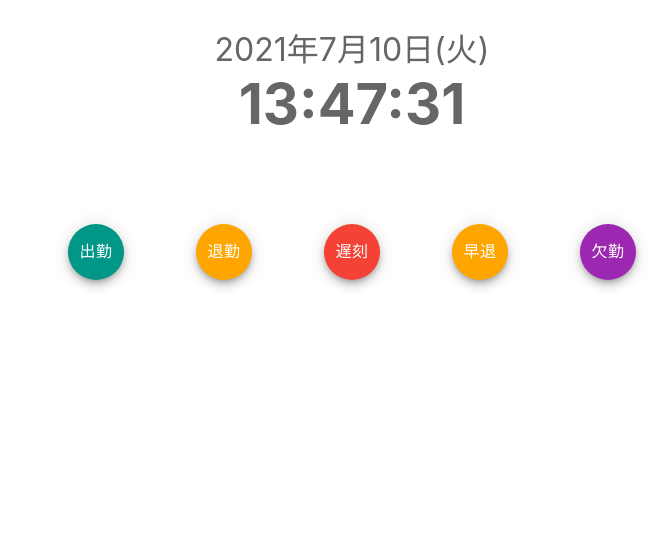
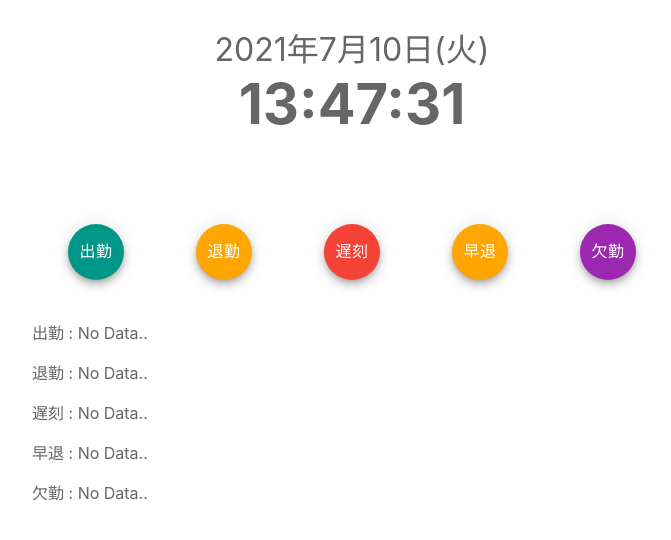
Before and after one commit to Arimuuuura/react-kint, a React (Create React App) app in the folder kint/: page / in a window 1280 px wide. Shown: the top 540 px of the page, without its empty margins (288-959 px from the left). Built offline with nearby package versions, Linux system fonts and the light colour scheme.

Commit message:
Stamping conponents 作成

```diff
--- a/kint/src/App.js
+++ b/kint/src/App.js
@@ -1,6 +1,7 @@
 import { useState, useEffect } from 'react';
 import { Button } from "./components/Button"
 import { Header } from "./components/Header"
+import { Stamping } from './components/Stamping';
 
 const App = () => {
   const [dateTime, setDateTime] = useState('');
@@ -31,6 +32,7 @@ const App = () => {
     <div>
       <Header dateTime={dateTime} isLoading={isLoading} dayOfWeekStr={dayOfWeekStr} />
       <Button dateTime={dateTime} />
+      <Stamping />
     </div>
   );
 }
--- /dev/null
+++ b/kint/src/components/Stamping.js
@@ -0,0 +1,37 @@
+import styled from "styled-components";
+
+const Container = styled.div`
+  width: 100%;
+  margin-top: 40px;
+  color: #666;
+`
+
+const StampingContainer = styled.div`
+  width: 50%;
+  margin: 0 auto;
+`
+
+const Text = styled.p`
+  font-size: 16px;
+`
+
+export const Stamping = () => {
+  // ローカルストレージから値を取得
+  const attendance = localStorage.getItem('出勤');
+  const leaving = localStorage.getItem('退勤');
+  const behind = localStorage.getItem('遅刻');
+  const leaveEarly = localStorage.getItem('早退');
+  const absence = localStorage.getItem('欠勤');
+
+  return (
+    <Container>
+      <StampingContainer>
+        <Text>出勤 : { attendance ? attendance : 'No Data..' }</Text>
+        <Text>退勤 : { leaving ? leaving : 'No Data..' }</Text>
+        <Text>遅刻 : { behind ? behind : 'No Data..' }</Text>
+        <Text>早退 : { leaveEarly ? leaveEarly : 'No Data..' }</Text>
+        <Text>欠勤 : { absence ? absence : 'No Data..' }</Text>
+      </StampingContainer>
+    </Container>
+  )
+}
```
